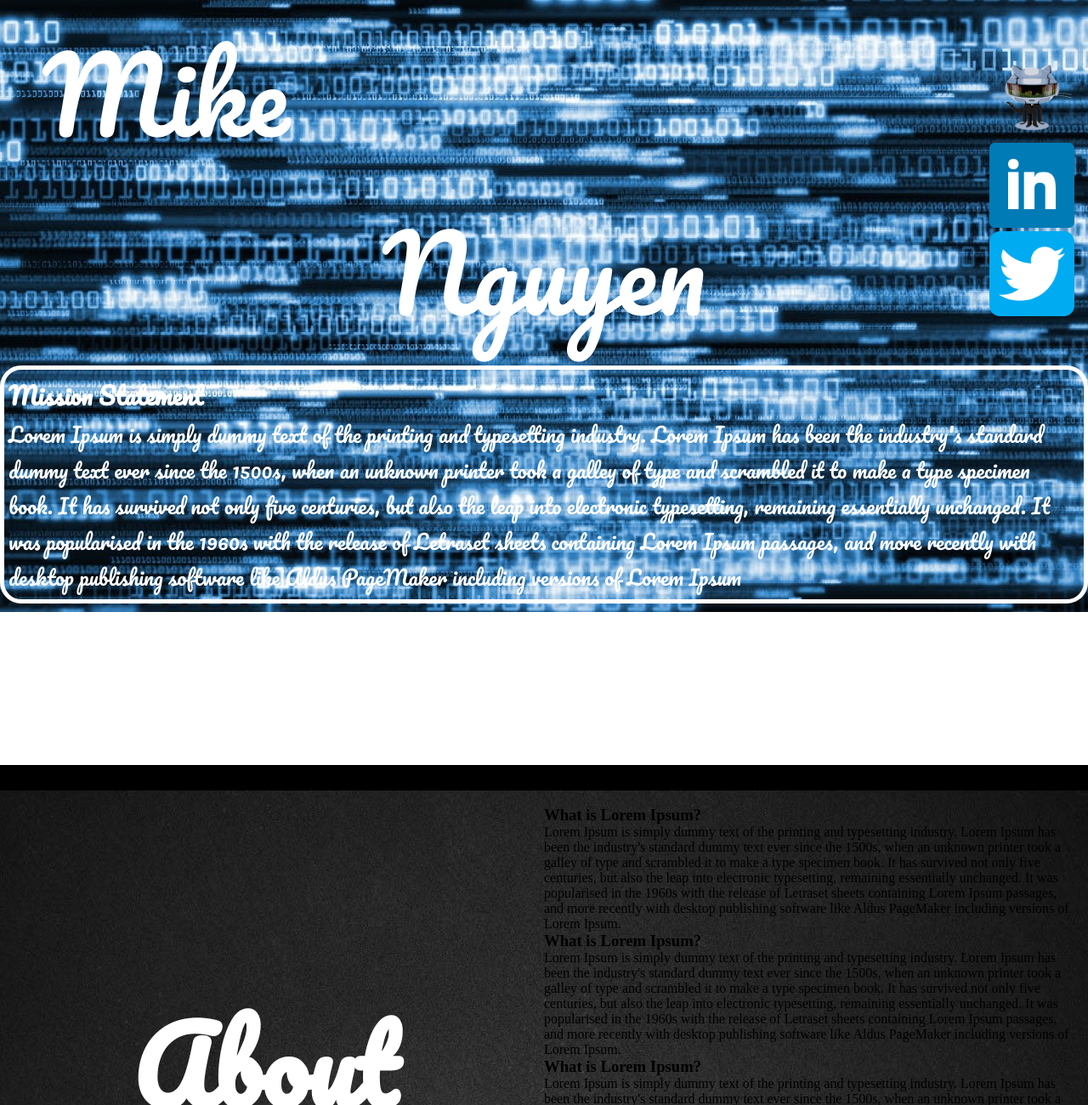
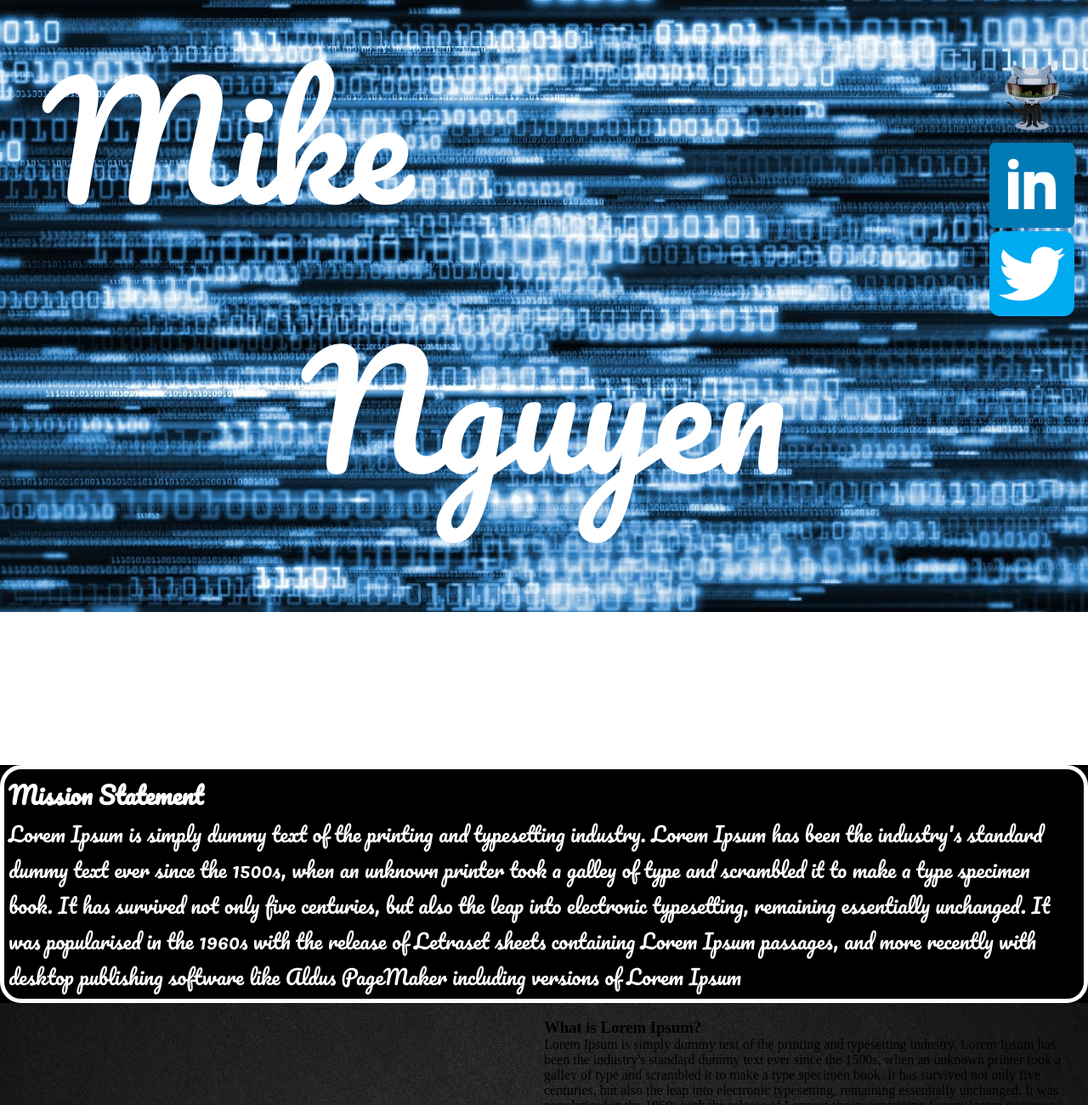
Before and after one commit to tfmlol/myPortfolio, a plain HTML site: page index.html in a window 1280 px wide. Shown: the top 1300 px of the page at 85% size. Drawn offline with Linux system fonts and the light colour scheme.

Commit message:
MORE minor changes

```diff
--- a/css/styles.css
+++ b/css/styles.css
@@ -13,7 +13,7 @@ body {
 .seperator {
    background-color: black;
    width: 100%;
-   height: 30px;
+   min-height: 30px;
 }
 
 #sectOne {
@@ -23,7 +23,7 @@ body {
 }
 
 #name {
-   font-size: 120px;
+   font-size: 180px;
    font-family: 'Pacifico', cursive;
    color: #ffffff;
    padding: 5px;
@@ -37,6 +37,7 @@ margin-left: 45px;
    text-align: center;
 }
 
+/*Mission Statement*/
 #missionState {
    font-size: 24px;
    font-family: 'Pacifico', cursive;
--- a/index.html
+++ b/index.html
@@ -49,7 +49,11 @@
                <p>Nguyen</p>
             </section>
 
-            <section id="missionState">
+         </article>
+      </section>
+
+      <section class="seperator">
+         <article id="missionState">
             <h3>Mission Statement</h3>
             <p>
                Lorem Ipsum is simply dummy text of the printing and typesetting industry. Lorem Ipsum has
@@ -60,12 +64,7 @@
                and more recently with desktop publishing software like Aldus PageMaker including versions of Lorem
                Ipsum
             </p>
-            </section>
          </article>
-      </section>
-
-      <section class="seperator">
-
       </section>
 
       <!-- About Me -->
```
Lines whose indentation alone changed are shown as unchanged.
